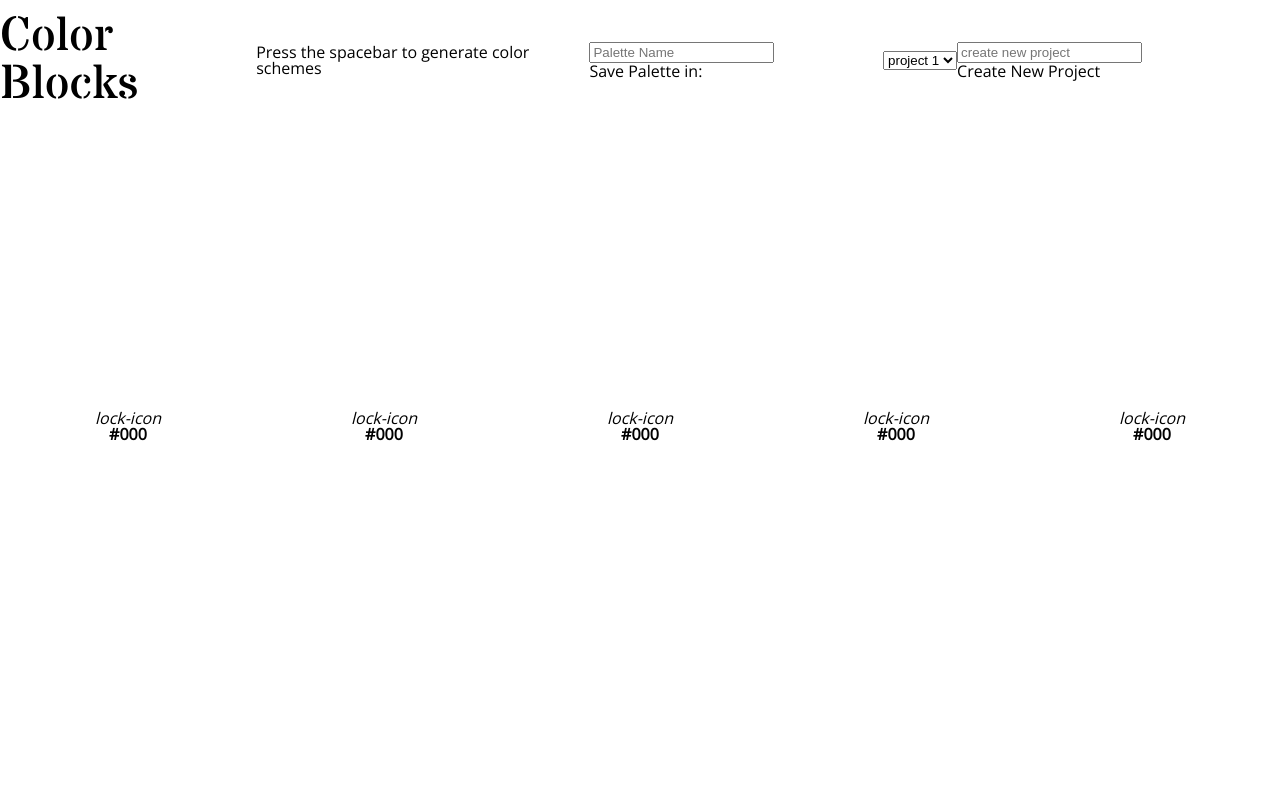
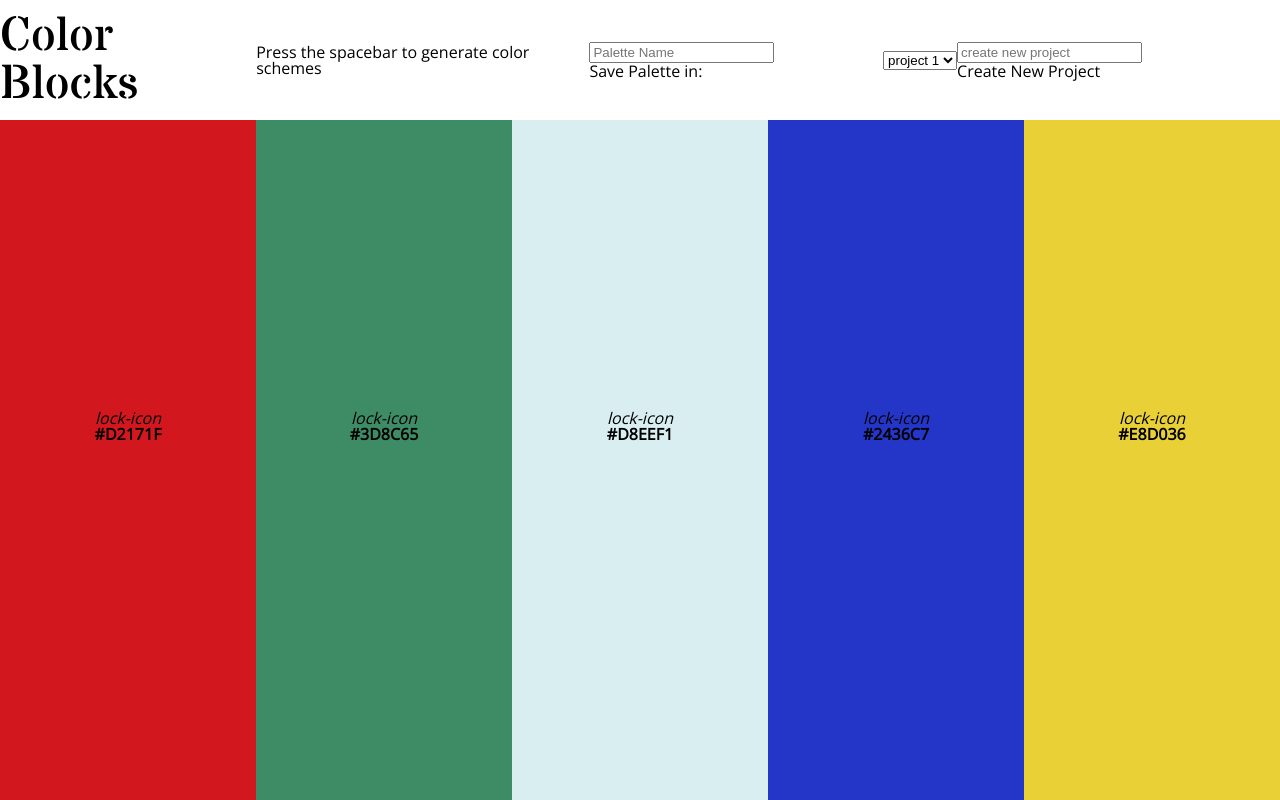
Before and after one commit to rennmatthewp/pallet-picker, a website: page public/index.html in a window 1280 px wide. Drawn offline with nearby package versions, Linux system fonts and the light colour scheme.

Commit message:
generates color palette on page load

```diff
--- a/public/index.html
+++ b/public/index.html
@@ -29,38 +29,39 @@
   </header>
   <main>
     <section class="blocks-container">
-      <div class="color-block" id=0>
+      <div class="color-block block-0">
         <div class="color-info">
           <i>lock-icon</i>
-          <b>#000</b>
+          <b class="block-0-hex">#000</b>
         </div>
       </div>
-      <div class="color-block" id=1>
+      <div class="color-block block-1">
         <div class="color-info">
           <i>lock-icon</i>
-          <b>#000</b>
+          <b class="block-1-hex">#000</b>
         </div>
       </div>
-      <div class="color-block" id=2>
+      <div class="color-block block-2">
         <div class="color-info">
           <i>lock-icon</i>
-          <b>#000</b>
+          <b class="block-2-hex">#000</b>
         </div>
       </div>
-      <div class="color-block" id=3>
+      <div class="color-block block-3">
         <div class="color-info">
           <i>lock-icon</i>
-          <b>#000</b>
+          <b class="block-3-hex">#000</b>
         </div>
       </div>
-      <div class="color-block" id=4>
+      <div class="color-block block-4">
         <div class="color-info">
           <i>lock-icon</i>
-          <b>#000</b>
+          <b class="block-4-hex">#000</b>
         </div>
       </div>
     </section>
   </main>
+  <script src="https://ajax.googleapis.com/ajax/libs/jquery/3.3.1/jquery.min.js"></script>
   <script src="./scripts/index.js"></script>
 </body>
 
--- a/public/scripts/index.js
+++ b/public/scripts/index.js
@@ -1,4 +1,37 @@
-document.querySelector('button').addEventListener('click', (e) => {
-  e.preventDefault();
-  alert('Button clicked!');
+const blocks = [
+  { color: '#FFF', locked: false },
+  { color: '#FFF', locked: false },
+  { color: '#FFF', locked: false },
+  { color: '#FFF', locked: false },
+  { color: '#FFF', locked: false }
+];
+
+const generateHexCode = () => {
+  const chars = '0123456789ABCDEF';
+  let hexCode = '#';
+  for (let i = 0; i < 6; i++) {
+    hexCode += chars[Math.floor(Math.random() * 16)];
+  }
+  return hexCode;
+};
+
+const generatePalette = () => {
+  blocks.forEach((block, index) => {
+    if (block.locked === false) {
+      const hexCode = generateHexCode();
+      block.color = hexCode;
+      $(`.block-${index}`).css('background-color', hexCode);
+      $(`.block-${index}-hex`).text(hexCode);
+    }
+  });
+};
+
+const lockColor = event => {
+  console.log(event.target)
+};
+
+$('.color-block').on('click', lockColor);
+
+$('document').ready(() => {
+  generatePalette();
 });
```
